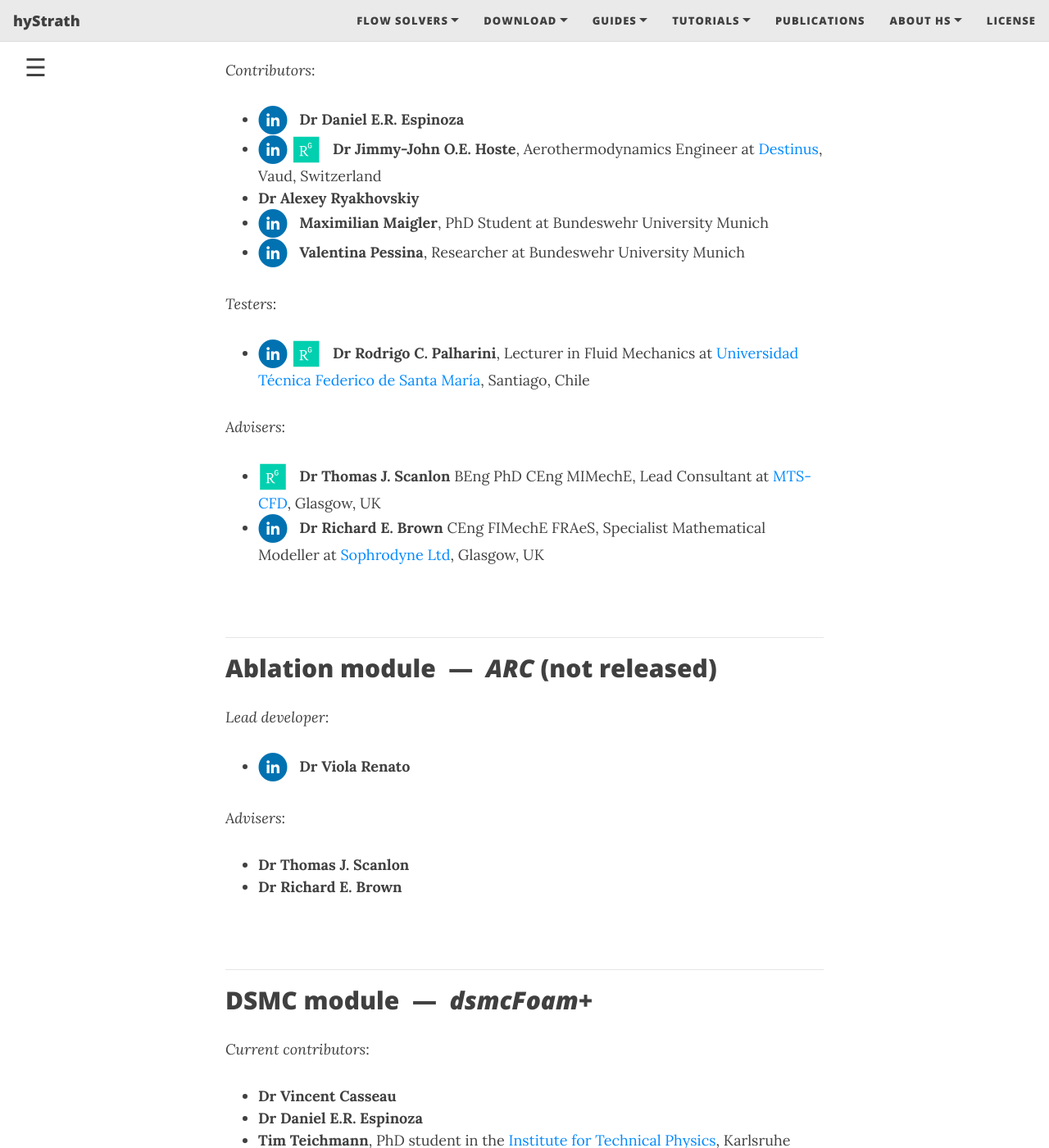
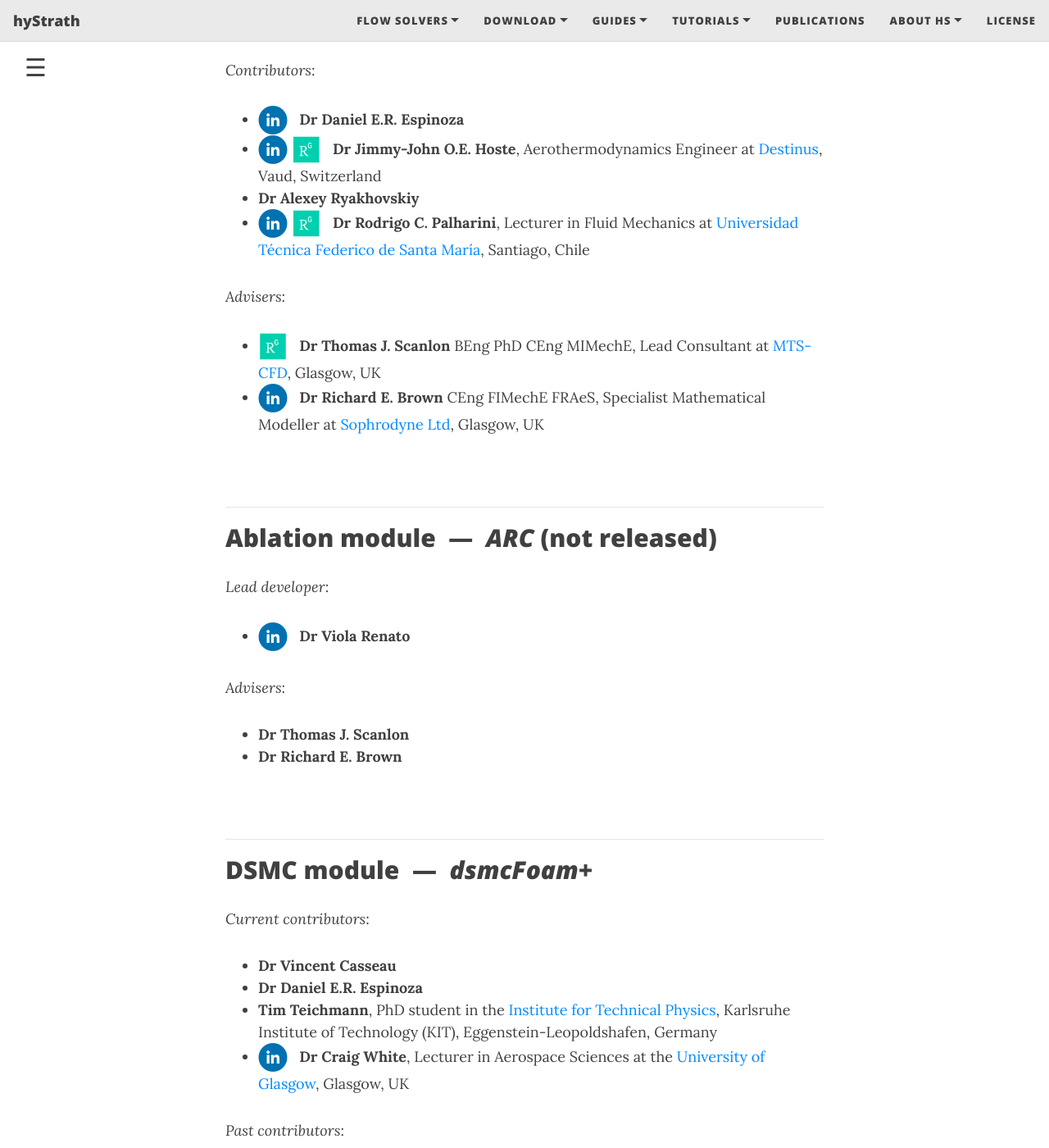
Before and after one commit to hystrath/hystrath.github.io, a Jekyll site: the page built from people.md, in a window 1280 px wide and 1400 px high, scrolled down 361 px. Shown: the whole window at 82% size. Built offline with Jekyll 4.4.1, drawn with Linux system fonts in a browser that asks for light colours; nearby versions of some CDN libraries; some of the changed text lies outside the part shown.

Commit message:
Editing pages

```diff
--- a/index.html
+++ b/index.html
@@ -5,16 +5,12 @@ subtitle: the hypersonic valley
 nav-short: true
 ---
 
-<!--<p align="center">-->
-<!--  <img src="/docs/img/logos/satelliteMachLogo.png" width="200"/>-->
-<!--</p>-->
-
 <p>
 The <i>hyStrath</i> GitHub repository is featuring hypersonic and rarefied gas dynamics code developments released under license GPL-3.0. It is the only platform to conjointly host open-source CFD and DSMC codes designed for atmospheric entry analysis.
 </p>
 
 <p>
-The platform is meant to be collaborative: if you would like to <a href="https://hystrath.github.io/contributions/">contribute</a>, use it for educational purposes or need support in the form of consulting services, please <a href="https://hystrath.github.io/contact">get in touch</a>.
+If you would like to <a href="https://hystrath.github.io/contributions/">contribute</a> or need support in the form of consulting services, please <a href="https://hystrath.github.io/contact">get in touch</a>.
 </p>
 
  <!-- Slideshow container -->
--- a/people.md
+++ b/people.md
@@ -67,22 +67,20 @@ _Contributors_:
     <span class="sr-only">ResearchGate</span>
   </a> &nbsp; **Dr Jimmy-John O.E. Hoste**, Aerothermodynamics Engineer at [Destinus](https://destinus.ch), Vaud, Switzerland
 * **Dr Alexey Ryakhovskiy**
-* <a style="text-decoration: none" href="https://de.linkedin.com/in/maximilian-maigler-262bb6114" target="_blank">
-    <span class="fa-stack" aria-hidden="true">
-      <i class="fas fa-circle fa-stack-2x" style='color:#0072B1'></i>
-      <i class="fab fa-linkedin fa-stack-1x fa-inverse"></i>
-    </span>
-    <span class="sr-only">LinkedIn</span>
-  </a> &nbsp; **Maximilian Maigler**, PhD Student at Bundeswehr University Munich
-* <a style="text-decoration: none" href="https://it.linkedin.com/in/valentina-pessina" target="_blank">
-    <span class="fa-stack" aria-hidden="true">
-      <i class="fas fa-circle fa-stack-2x" style='color:#0072B1'></i>
-      <i class="fab fa-linkedin fa-stack-1x fa-inverse"></i>
-    </span>
-    <span class="sr-only">LinkedIn</span>
-  </a> &nbsp; **Valentina Pessina**, Researcher at Bundeswehr University Munich
-
-_Testers_:
+<!--* <a style="text-decoration: none" href="https://de.linkedin.com/in/maximilian-maigler-262bb6114" target="_blank">-->
+<!--    <span class="fa-stack" aria-hidden="true">-->
+<!--      <i class="fas fa-circle fa-stack-2x" style='color:#0072B1'></i>-->
+<!--      <i class="fab fa-linkedin fa-stack-1x fa-inverse"></i>-->
+<!--    </span>-->
+<!--    <span class="sr-only">LinkedIn</span>-->
+<!--  </a> &nbsp; **Maximilian Maigler**, PhD Student at Bundeswehr University Munich  -->
+<!--* <a style="text-decoration: none" href="https://it.linkedin.com/in/valentina-pessina" target="_blank">-->
+<!--    <span class="fa-stack" aria-hidden="true">-->
+<!--      <i class="fas fa-circle fa-stack-2x" style='color:#0072B1'></i>-->
+<!--      <i class="fab fa-linkedin fa-stack-1x fa-inverse"></i>-->
+<!--    </span>-->
+<!--    <span class="sr-only">LinkedIn</span>-->
+<!--  </a> &nbsp; **Valentina Pessina**, Researcher at Bundeswehr University Munich  -->
 * <a style="text-decoration: none" href="https://uk.linkedin.com/in/rodrigo-palharini-59316775" target="_blank">
     <span class="fa-stack" aria-hidden="true">
       <i class="fas fa-circle fa-stack-2x" style='color:#0072B1'></i>
@@ -137,8 +135,8 @@ _Current contributors_:
 * **Dr Vincent Casseau**
 * **Dr Daniel E.R. Espinoza**
 * **Tim Teichmann**, PhD student in the [Institute for Technical Physics](http://www.itep.kit.edu/english/), Karlsruhe Institute of Technology (KIT), Eggenstein-Leopoldshafen, Germany
-* **Maximilian Maigler**
-* **Valentina Pessina**
+<!--* **Maximilian Maigler**  -->
+<!--* **Valentina Pessina**  -->
 * <a style="text-decoration: none" href="https://uk.linkedin.com/in/craig-white-53b70387" target="_blank">
     <span class="fa-stack" aria-hidden="true">
       <i class="fas fa-circle fa-stack-2x" style='color:#0072B1'></i>
```
Also changed, not shown: compatibility.md (+0 -1 lines), contact.md (+4 -3 lines).
